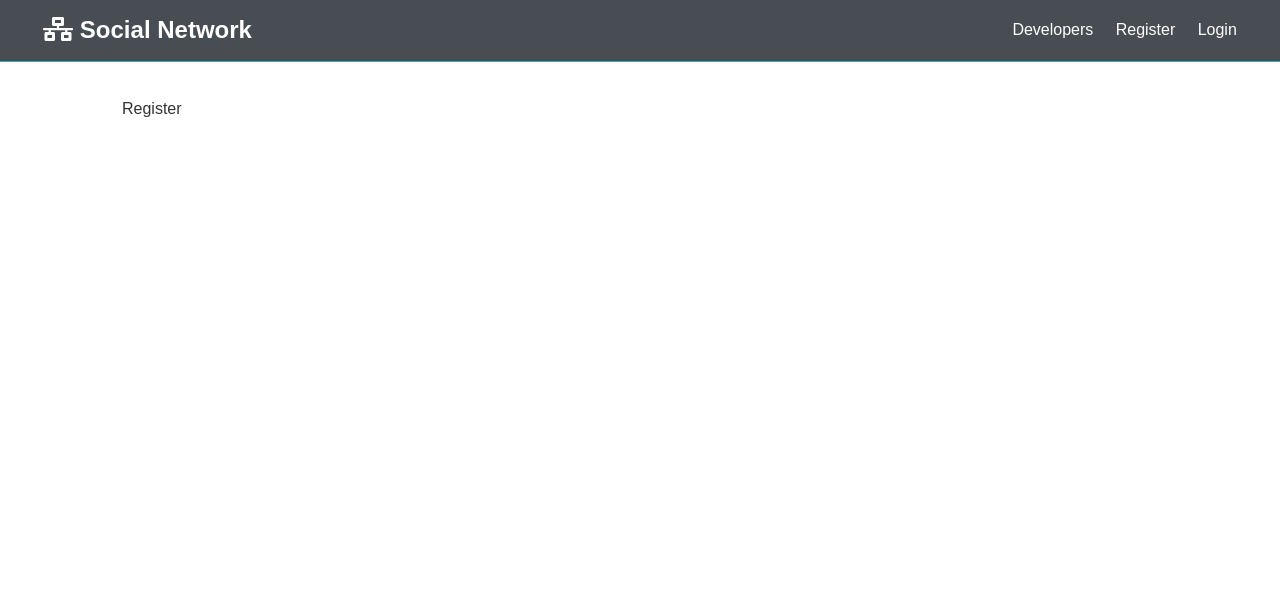
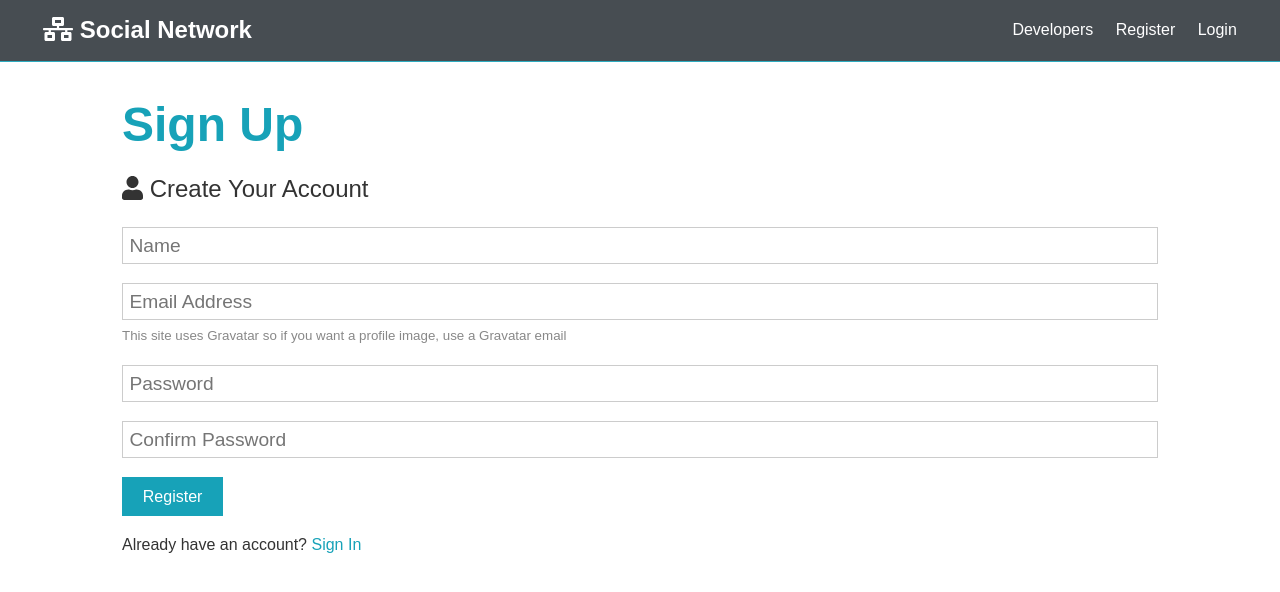
Before and after one commit to vargas88hugo/social-network, a React (Create React App) app in the folder client/: page /register in a window 1280 px wide. Shown: the top 592 px of the page. Built offline with nearby package versions, Linux system fonts and the light colour scheme.

Commit message:
[Feature] Created redux structure to the project, added reducers and actions

```diff
--- a/client/src/App.js
+++ b/client/src/App.js
@@ -1,13 +1,16 @@
 import React, { Fragment } from 'react';
 import { BrowserRouter as Router, Route, Switch} from 'react-router-dom';
+import { Provider } from 'react-redux';
 
 import './App.css';
 import Navbar from './components/layouts/Navbar';
 import Landing from './components/layouts/Landing';
 import Register from './components/auth/Register';
 import Login from './components/auth/Login';
+import store from './store';
 
 const App = () => (
+  <Provider store={store}>
     <Router>
       <Fragment>
         <Navbar />
@@ -20,6 +23,7 @@ const App = () => (
         </section>
       </Fragment>
     </Router>
+  </Provider>
 );
 
 export default App;
--- /dev/null
+++ b/client/src/actions/alert.js
@@ -0,0 +1,10 @@
+import uuid from 'uuid';
+import { SET_ALERT, REMOVE_ALERT } from './types';
+
+export const setAlert = (msg, alertType) => (dispatch) => {
+  const id = uuid.v4();
+  dispatch({
+    type: SET_ALERT,
+    payload: { msg, alertType, id }
+  });
+}
--- /dev/null
+++ b/client/src/actions/types.js
@@ -0,0 +1,2 @@
+export const SET_ALERT = 'SET_ALERT'
+export const REMOVE_ALERT = 'REMOVE_ALERT'
--- a/client/src/components/auth/Login.js
+++ b/client/src/components/auth/Login.js
@@ -1,10 +1,57 @@
-import React from 'react';
+import React, { Fragment, useState } from 'react';
+import { Link } from 'react-router-dom';
+import { FontAwesomeIcon } from '@fortawesome/react-fontawesome'
+import { faUser } from '@fortawesome/free-solid-svg-icons';
 
 const Login = () => {
+  const [formData, setFormData] = useState({
+    email: '',
+    password: ''
+  });
+
+  const { email, password } = formData;
+
+  const onChange = (e) => setFormData({ ...formData, [e.target.name]: e.target.value });
+
+  const onSubmit = async (e) => {
+    e.preventDefault();
+    console.log('Succes!')
+  }
+
   return (
-    <div>
-      Login
-    </div>
+    <Fragment>
+      <h1 className="large text-primary">Sign In</h1>
+      <p className="lead"><FontAwesomeIcon icon={ faUser } /> Sign Into Your Account</p>
+      <form className="form" onSubmit={ e => onSubmit(e) }>
+        <div className="form-group">
+          <input
+            type="email"
+            placeholder="Email Address"
+            name="email"
+            value={ email }
+            onChange={ e => onChange(e) }
+          />
+          <small className="form-text"
+            >This site uses Gravatar so if you want a profile image, use a
+            Gravatar email</small
+          >
+        </div>
+        <div className="form-group">
+          <input
+            type="password"
+            placeholder="Password"
+            name="password"
+            value={ password }
+            onChange={ e => onChange(e) }
+            minLength="6"
+          />
+        </div>
+        <input type="submit" className="btn btn-primary" value="Register" />
+      </form>
+      <p className="my-1">
+        Don't have an account? <Link to="/register">Sign Up</Link>
+      </p>
+    </Fragment>
   );
 }
 
--- a/client/src/components/auth/Register.js
+++ b/client/src/components/auth/Register.js
@@ -1,10 +1,84 @@
-import React from 'react';
+import React, { Fragment, useState } from 'react';
+import { Link } from 'react-router-dom';
+import { FontAwesomeIcon } from '@fortawesome/react-fontawesome'
+import { faUser } from '@fortawesome/free-solid-svg-icons';
 
 const Register = () => {
+  const [formData, setFormData] = useState({
+    name: '',
+    email: '',
+    password: '',
+    password2: ''
+  });
+
+  const { name, email, password, password2 } = formData;
+
+  const onChange = (e) => setFormData({ ...formData, [e.target.name]: e.target.value });
+
+  const onSubmit = async (e) => {
+    e.preventDefault();
+
+    if (password !== password2) {
+      console.log('Password do not match');
+    } else {
+      console.log('Succes!')
+    }
+  }
+
   return (
-    <div>
-      Register
-    </div>
+    <Fragment>
+      <h1 className="large text-primary">Sign Up</h1>
+      <p className="lead"><FontAwesomeIcon icon={ faUser } /> Create Your Account</p>
+      <form className="form" onSubmit={ e => onSubmit(e) }>
+        <div className="form-group">
+          <input
+            type="text"
+            placeholder="Name"
+            name="name"
+            value={ name }
+            onChange={ e => onChange(e) }
+            required
+          />
+        </div>
+        <div className="form-group">
+          <input
+            type="email"
+            placeholder="Email Address"
+            name="email"
+            value={ email }
+            onChange={ e => onChange(e) }
+          />
+          <small className="form-text"
+            >This site uses Gravatar so if you want a profile image, use a
+            Gravatar email</small
+          >
+        </div>
+        <div className="form-group">
+          <input
+            type="password"
+            placeholder="Password"
+            name="password"
+            value={ password }
+            onChange={ e => onChange(e) }
+            minLength="6"
+          />
+        </div>
+        <div className="form-group">
+          <input
+            type="password"
+            placeholder="Confirm Password"
+            name="password2"
+            value={ password2 }
+            onChange={ e => onChange(e) }
+            minLength="6"
+          />
+        </div>
+        <input type="submit" className="btn btn-primary" value="Register" />
+      </form>
+      <p className="my-1">
+        Already have an account? <Link to="/login">Sign In</Link>
+      </p>
+    </Fragment>
   );
 }
 
--- a/client/src/components/layouts/Navbar.js
+++ b/client/src/components/layouts/Navbar.js
@@ -7,7 +7,7 @@ const Navbar = () => {
   return (
     <nav className="navbar bg-dark">
       <h1>
-        <Link to="/"><FontAwesomeIcon icon={faNetworkWired} /> Social Network</Link>
+        <Link to="/"><FontAwesomeIcon icon={ faNetworkWired } /> Social Network</Link>
       </h1>
       <ul>
         <li><Link to="#">Developers</Link></li>
--- /dev/null
+++ b/client/src/reducers/alert.js
@@ -0,0 +1,16 @@
+import { SET_ALERT, REMOVE_ALERT } from '../actions/types';
+
+const initialState = [];
+
+export default function(state = initialState, action) {
+  const { type, payload } = action
+
+  switch (type) {
+    case SET_ALERT:
+      return [...state, payload];
+    case REMOVE_ALERT:
+      return state.filter(alert => alert.id !== payload);
+    default:
+      return state;
+  }
+}
--- /dev/null
+++ b/client/src/reducers/index.js
@@ -0,0 +1,7 @@
+import { combineReducers } from 'redux';
+
+import alert from './alert';
+
+export default combineReducers({
+  alert
+});
--- /dev/null
+++ b/client/src/store.js
@@ -0,0 +1,17 @@
+import { createStore, applyMiddleware } from 'redux';
+import { composeWithDevTools } from 'redux-devtools-extension';
+import thunk from 'redux-thunk';
+
+import rootReducer from './reducers';
+
+const initialState = {};
+
+const middleware = [thunk];
+
+const store = createStore(
+  rootReducer,
+  initialState,
+  composeWithDevTools(applyMiddleware(...middleware))
+);
+
+export default store;
--- a/package.json
+++ b/package.json
@@ -7,7 +7,7 @@
     "start": "node server",
     "server": "nodemon server",
     "client": "npm start --prefix client",
-    "dev": "concurrently \"npm run server\" \"npm run client\""
+    "dev": "concurrently \"node server.js\" \"npm run client\""
   },
   "author": "",
   "license": "ISC",
@@ -19,7 +19,9 @@
     "gravatar": "^1.8.0",
     "jsonwebtoken": "^8.5.1",
     "mongoose": "^5.9.6",
-    "request": "^2.88.2"
+    "redux": "^4.0.5",
+    "request": "^2.88.2",
+    "uuid": "^7.0.2"
   },
   "devDependencies": {
     "concurrently": "^5.1.0",
```
Also changed, not shown: 1 other file (tests, documents, lock files or other folders). Lines whose indentation alone changed are shown as unchanged.
